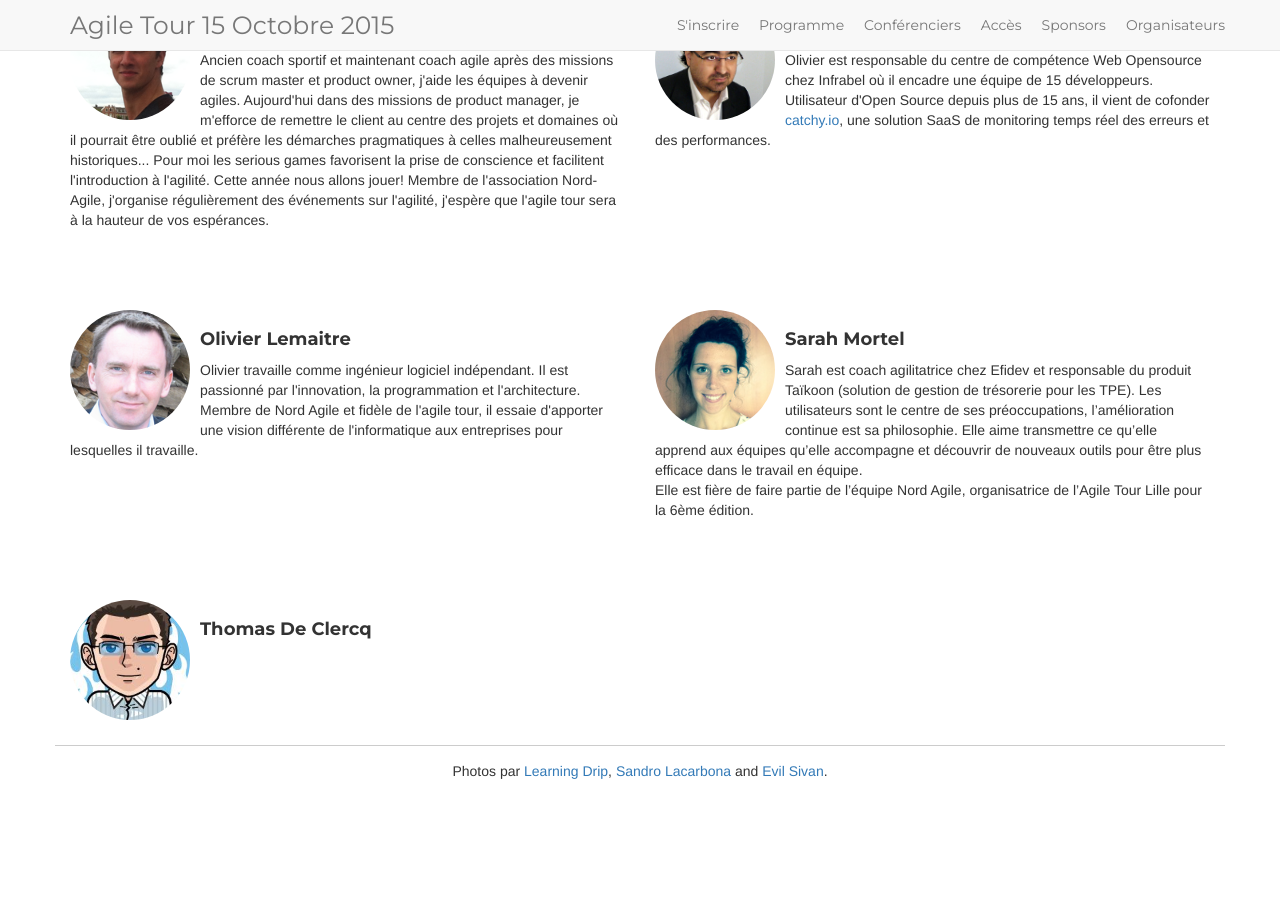
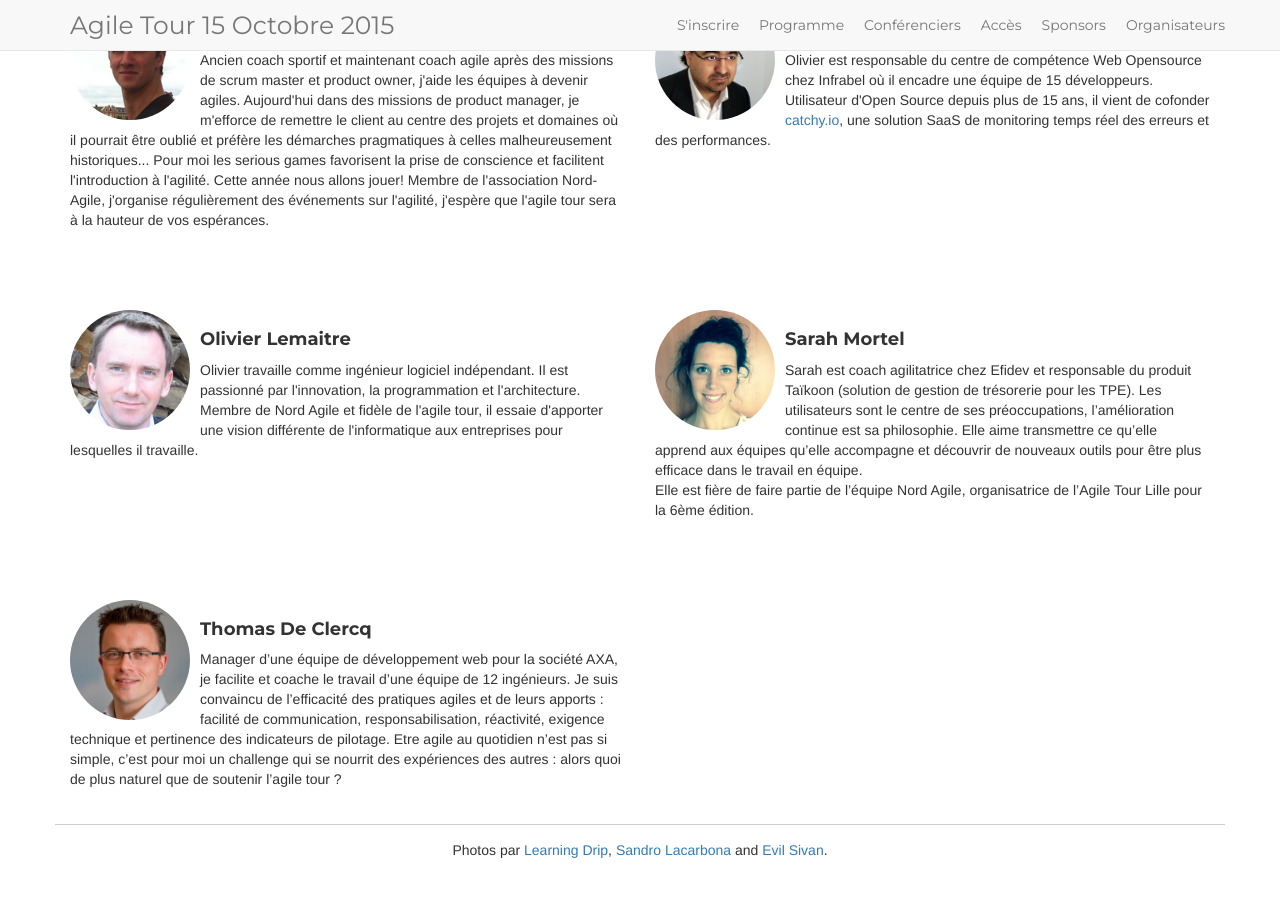
Before and after one commit to jak78/agile-tour-lille-2017, a Jekyll site: the page built from 99-orga.html, in a window 1280 px wide and 900 px high, scrolled down 676 px. Shown: the top 897 px of the window. Built offline with Jekyll 4.4.1, drawn with Linux system fonts in a browser that asks for light colours; nearby versions of some CDN libraries; before the commit the page ends 1497 px from its top, so only the background shows below that.

Commit message:
add Thomas bio & photo

```diff
--- a/_data/orga.yml
+++ b/_data/orga.yml
@@ -35,8 +35,8 @@
   bio: Sarah est coach agilitatrice chez Efidev et responsable du produit Taïkoon (solution de gestion de trésorerie pour les TPE). Les utilisateurs sont le centre de ses préoccupations, l’amélioration continue est sa philosophie. Elle aime transmettre ce qu’elle apprend aux équipes qu’elle accompagne et découvrir de nouveaux outils pour être plus efficace dans le travail en équipe.<br/>Elle est fière de faire partie de l’équipe Nord Agile, organisatrice de l’Agile Tour Lille pour la 6ème édition.
   photo: sarah_mortel.jpg
 - name: Thomas De Clercq
-  bio: ""
-  photo: thomas_de_clercq.jpg
+  bio: "Manager d’une équipe de développement web pour la société AXA, je facilite et coache le travail d’une équipe de 12 ingénieurs. Je suis convaincu de l’efficacité des pratiques agiles et de leurs apports : facilité de communication, responsabilisation, réactivité, exigence technique et pertinence des indicateurs de pilotage. Etre agile au quotidien n’est pas si simple, c’est pour moi un challenge qui se nourrit des expériences des autres : alors quoi de plus naturel que de soutenir l’agile tour ?"
+  photo: thomas_de_clercq_photo.jpg
 - name: Jérôme Maslak
   bio: Scrum Master chez AXA et convaincu que la philosophie Agile et les méthodes améliorent notre quotidien sur les projets informatiques,
     j'ai eu l'occasion de participer à différents évènements comme les Scrum Beer et Ch’ti JUG.
```
Also changed, not shown: img/orga/thomas_de_clercq_photo.jpg (added).
